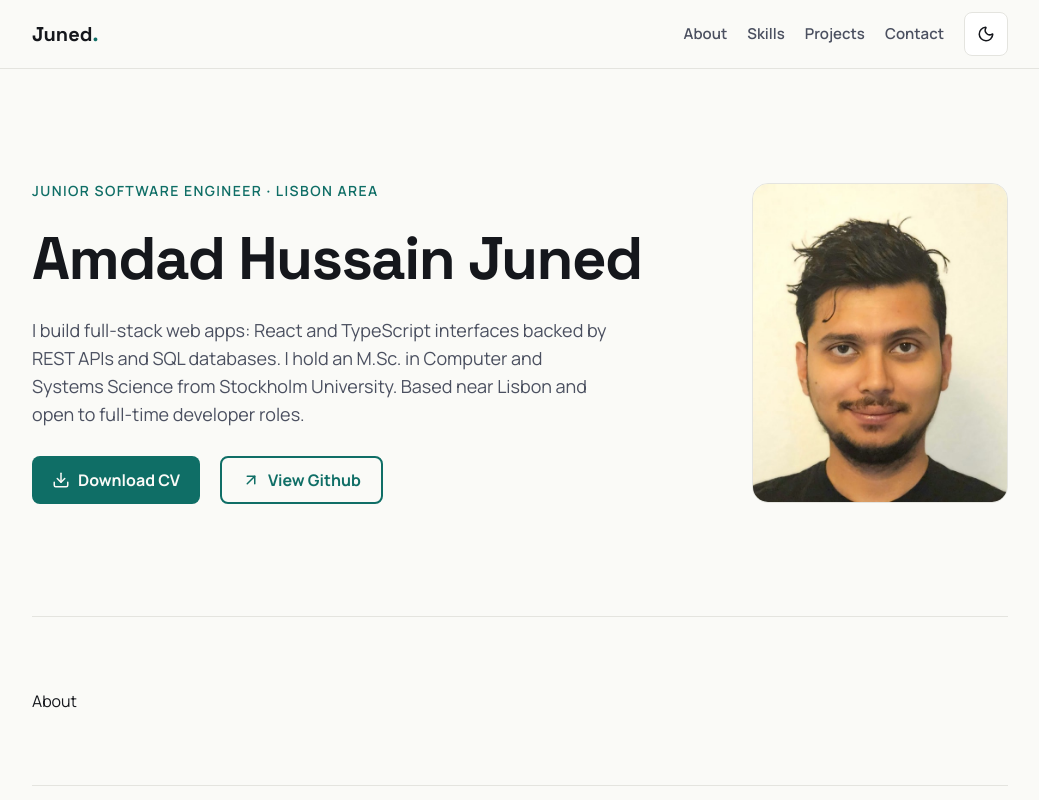
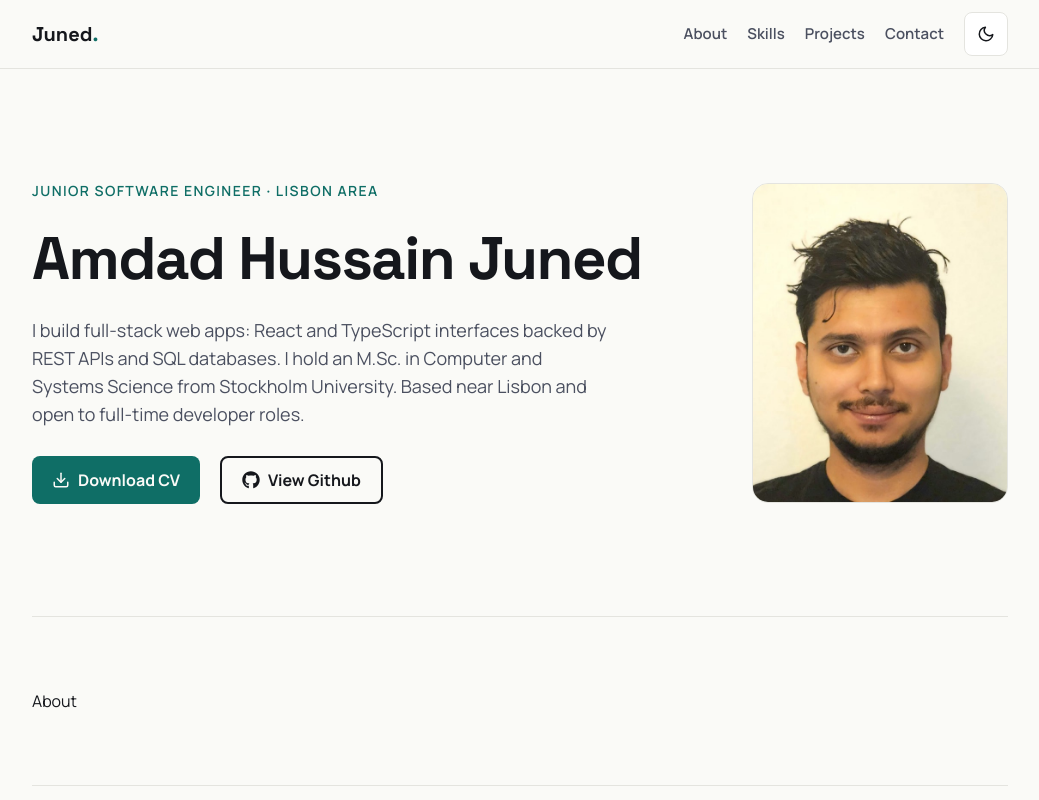
Before and after one commit to HussainJuned/portfolio2026, a React (Vite) app: page / in a window 1280 px wide. Shown: the top 800 px of the page, without its empty margins (120-1159 px from the left). Built offline with nearby package versions, Linux system fonts and the light colour scheme.

Commit message:
refactor: replace lucide-react with react-icons

```diff
--- a/package.json
+++ b/package.json
@@ -12,9 +12,9 @@
   },
   "dependencies": {
     "@tailwindcss/vite": "^4.3.3",
-    "lucide-react": "^1.52.0",
     "react": "^19.2.8",
     "react-dom": "^19.2.8",
+    "react-icons": "^5.7.0",
     "tailwindcss": "^4.3.3"
   },
   "devDependencies": {
--- a/src/components/Hero.tsx
+++ b/src/components/Hero.tsx
@@ -1,6 +1,7 @@
-import { ArrowUpRight, Download } from 'lucide-react'
+import { FiDownload } from 'react-icons/fi'
 import { profile } from '../data/portfolio'
 import Photo from '../assests/photo.jpg'
+import { FaGithub } from 'react-icons/fa'
 
 /** First screen visitors see: name, role, short intro and main actions. */
 export function Hero() {
@@ -17,26 +18,35 @@ export function Hero() {
           {profile.name}
         </h1>
         <p className="text-muted max-w-xl text-lg">{profile.intro}</p>
-        <div className="flex flex-wrap gap-3 md:gap-5 pt-2">
+        <div className="flex flex-wrap gap-3 pt-2 md:gap-5">
           <a
             href={profile.cvUrl}
-            target='_blank'
+            target="_blank"
             // text-background keeps the label readable on the accent in both themes.
-            className="bg-accent text-background hover:bg-accent-hover inline-flex min-h-12 items-center gap-2 rounded-lg px-3 sm:px-5 py-2 font-bold transition-colors"
+            className="bg-accent text-background hover:bg-accent-hover inline-flex min-h-12 items-center gap-2 rounded-lg px-3 py-2 font-bold transition-colors sm:px-5"
           >
-            <Download size={18} aria-hidden="true" /> Download CV
+            <FiDownload size={18} aria-hidden="true" /> Download CV
           </a>
           <a
             href={profile.githubUrl}
             target="_blank"
             rel="noopener noreferrer"
-            className="bg-background text-accent inline-flex min-h-12 items-center gap-2 rounded-lg px-3 sm:px-5 py-2 font-bold  border-2 transition-colors hover:bg-foreground hover:text-background"
+            className="group bg-background text-forground hover:bg-foreground hover:text-background inline-flex min-h-12 items-center gap-2 rounded-lg border-2 px-3 py-2 font-bold transition-colors sm:px-5"
           >
-            <ArrowUpRight size={18} aria-hidden="true" /> View Github
+            <FaGithub
+              size={18}
+              aria-hidden="true"
+              // GitHub's mark is black on light and white on dark; flip with the hover background.
+              className="text-foreground group-hover:text-background transition-colors"
+            /> View Github
           </a>
         </div>
       </div>
-      <img src={Photo} alt={`Portrait of ${profile.name}`} className="aspect-4/5 w-56 rounded-2xl border border-border object-cover md:w-64"/>
+      <img
+        src={Photo}
+        alt={`Portrait of ${profile.name}`}
+        className="border-border aspect-4/5 w-56 rounded-2xl border object-cover md:w-64"
+      />
     </section>
   )
 }
--- a/src/components/ThemeToggleButton.tsx
+++ b/src/components/ThemeToggleButton.tsx
@@ -1,4 +1,4 @@
-import { Moon, Sun } from 'lucide-react'
+import { FiMoon, FiSun } from 'react-icons/fi'
 import { useTheme } from '../hooks/useTheme'
 
 /** Icon button that switches the site between light and dark mode. */
@@ -14,7 +14,7 @@ export function ThemeToggleButton() {
       title={label}
       className="inline-flex size-11 justify-center items-center cursor-pointer rounded-lg border border-border bg-surface text-foreground transition-colors hover:bg-background"
     >
-      {isDark ? <Sun size={18} /> : <Moon size={18} />}
+      {isDark ? <FiSun size={18} aria-hidden="true" /> : <FiMoon size={18} aria-hidden="true" />}
     </button>
   )
 }
```
Also changed, not shown: 1 other file (tests, documents, lock files or other folders).
